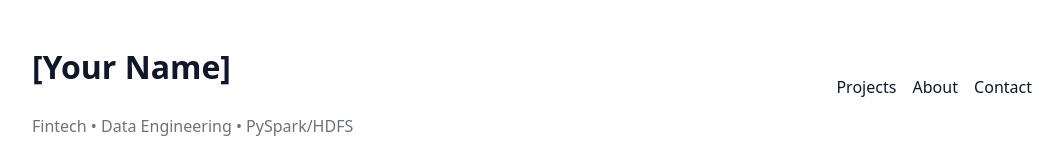
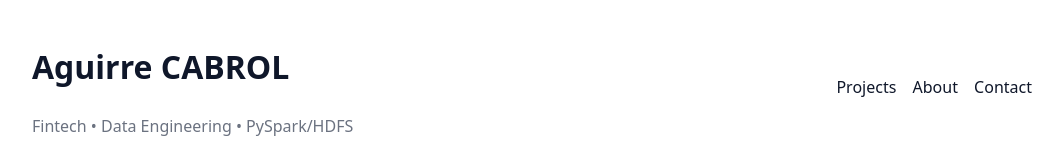
Before and after one commit to sh4r-KO/fintech-portfolio, a plain HTML site: page FE/index.html in a window 1280 px wide. Shown: the top 160 px of the page, without its empty margins (108-1171 px from the left). Drawn offline with Linux system fonts and the light colour scheme.

Commit message:
changed requirement to debug the dockerfile, added name in index

```diff
--- a/FE/index.html
+++ b/FE/index.html
@@ -5,7 +5,7 @@
 <head>
     <meta charset="utf-8" />
     <meta name="viewport" content="width=device-width, initial-scale=1" />
-    <title>[Your Name] — Fintech & PySpark Portfolio</title>
+    <title>Aguirre CABROL — Fintech & PySpark Portfolio</title>
     <meta name="description" content="Portfolio showcasing fintech data engineering projects with PySpark/HDFS." />
     <meta property="og:title" content="Fintech & PySpark Portfolio" />
     <meta property="og:description" content="Projects in data engineering, streaming, and analytics." />
@@ -15,7 +15,7 @@
 <body>
     <header class="container header">
         <div>
-            <h1>[Your Name]</h1>
+            <h1>Aguirre CABROL</h1>
             <p class="muted">Fintech • Data Engineering • PySpark/HDFS</p>
         </div>
         <nav>
```
Also changed, not shown: BE/requirements.txt.
